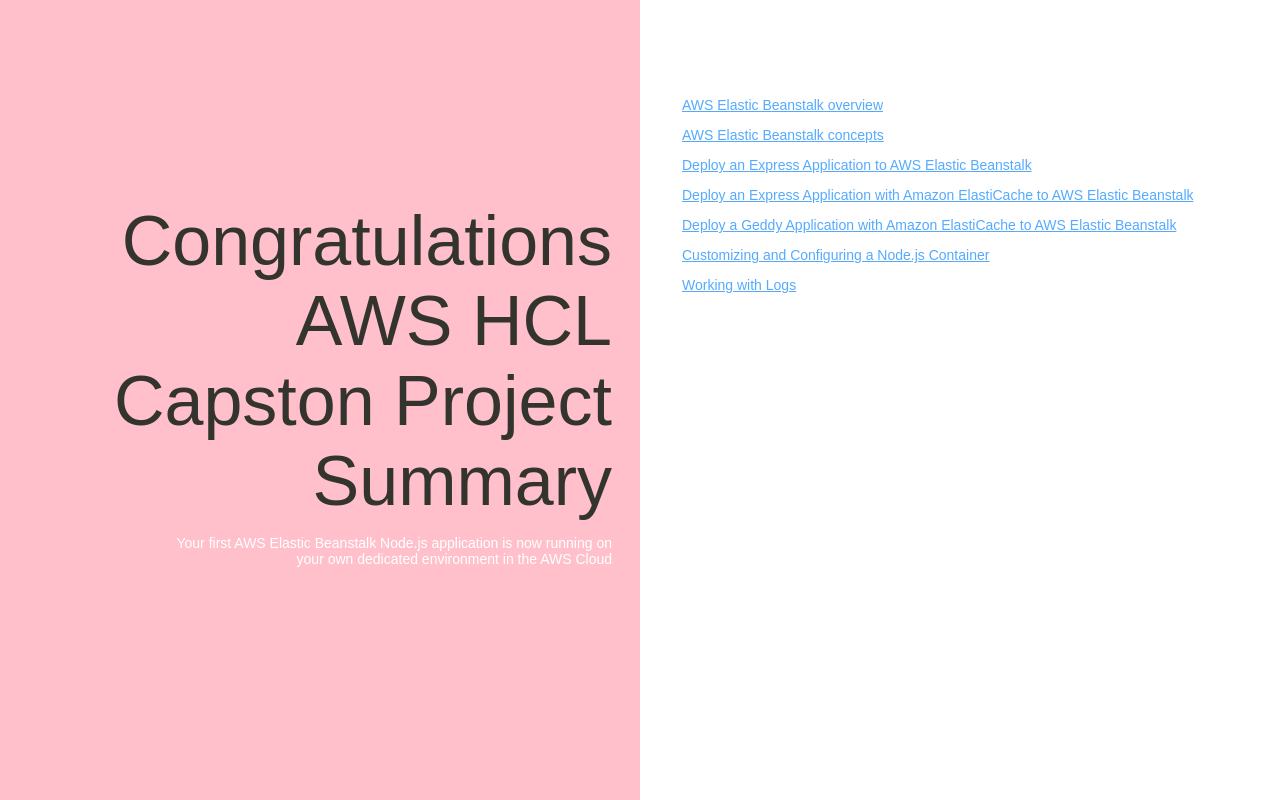
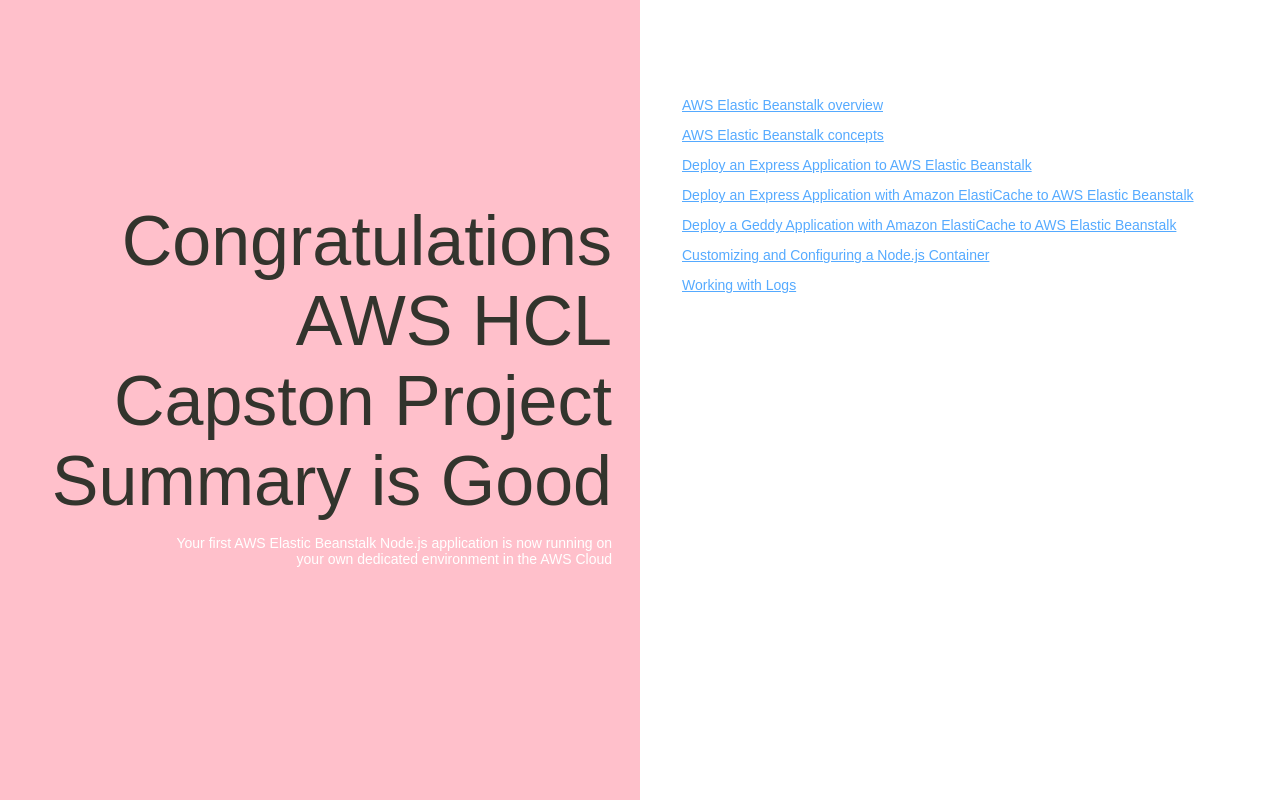
Before and after one commit to anupam7306/sample, a plain HTML site: page index.html in a window 1280 px wide. Drawn offline with Linux system fonts and the light colour scheme.

Commit message:
Update header text in index.html
Signed-off-by: anupam7306 <anupamaws610@gmail.com>

```diff
--- a/index.html
+++ b/index.html
@@ -74,7 +74,7 @@
   </head>
   <body>
     <div class="textColumn">
-      <h1>Congratulations AWS HCL Capston Project Summary </h1>
+      <h1>Congratulations AWS HCL Capston Project Summary is Good </h1>
       <p>Your first AWS Elastic Beanstalk Node.js application is now running on your own dedicated environment in the AWS Cloud</p>
     </div>
     <div class="linksColumn">
```
